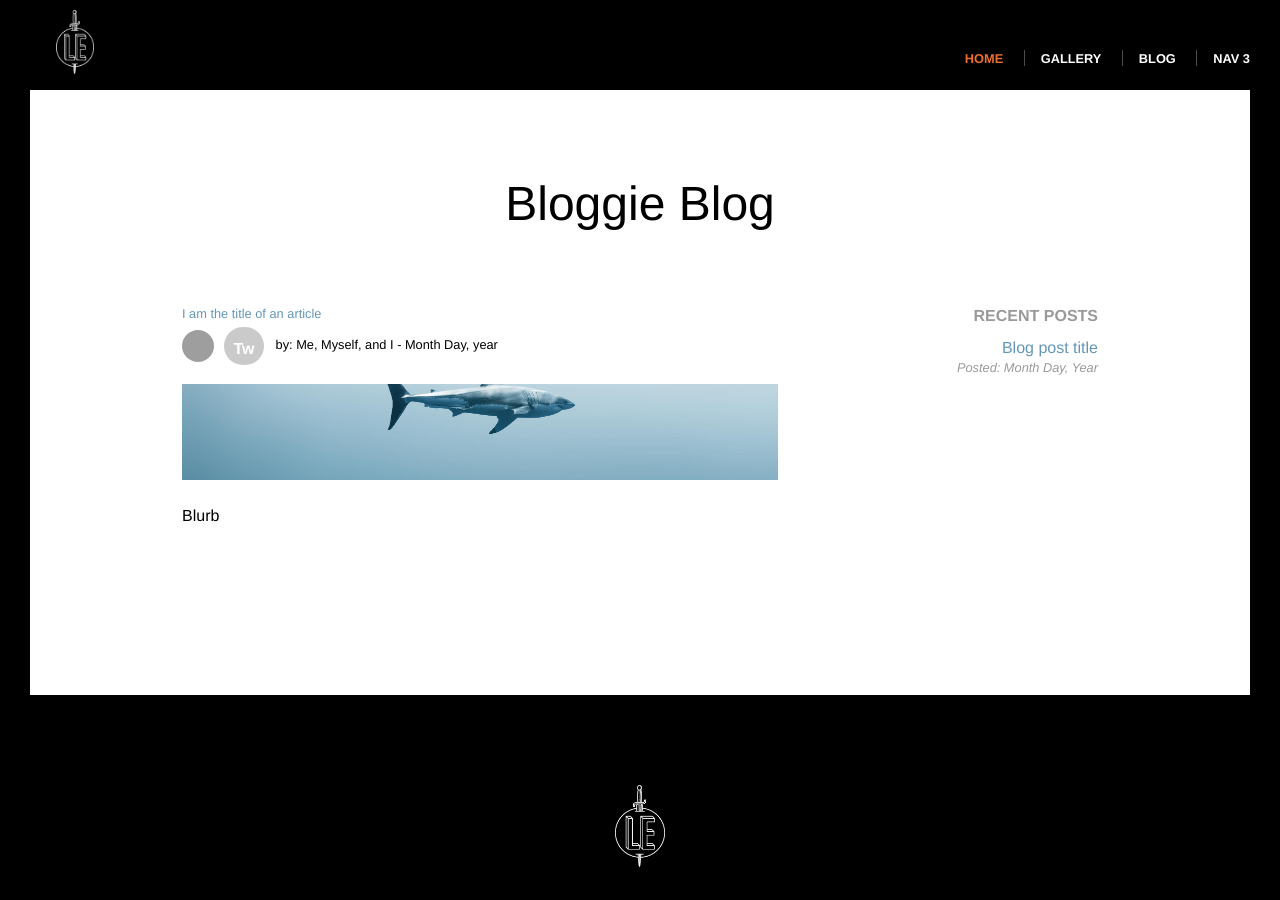
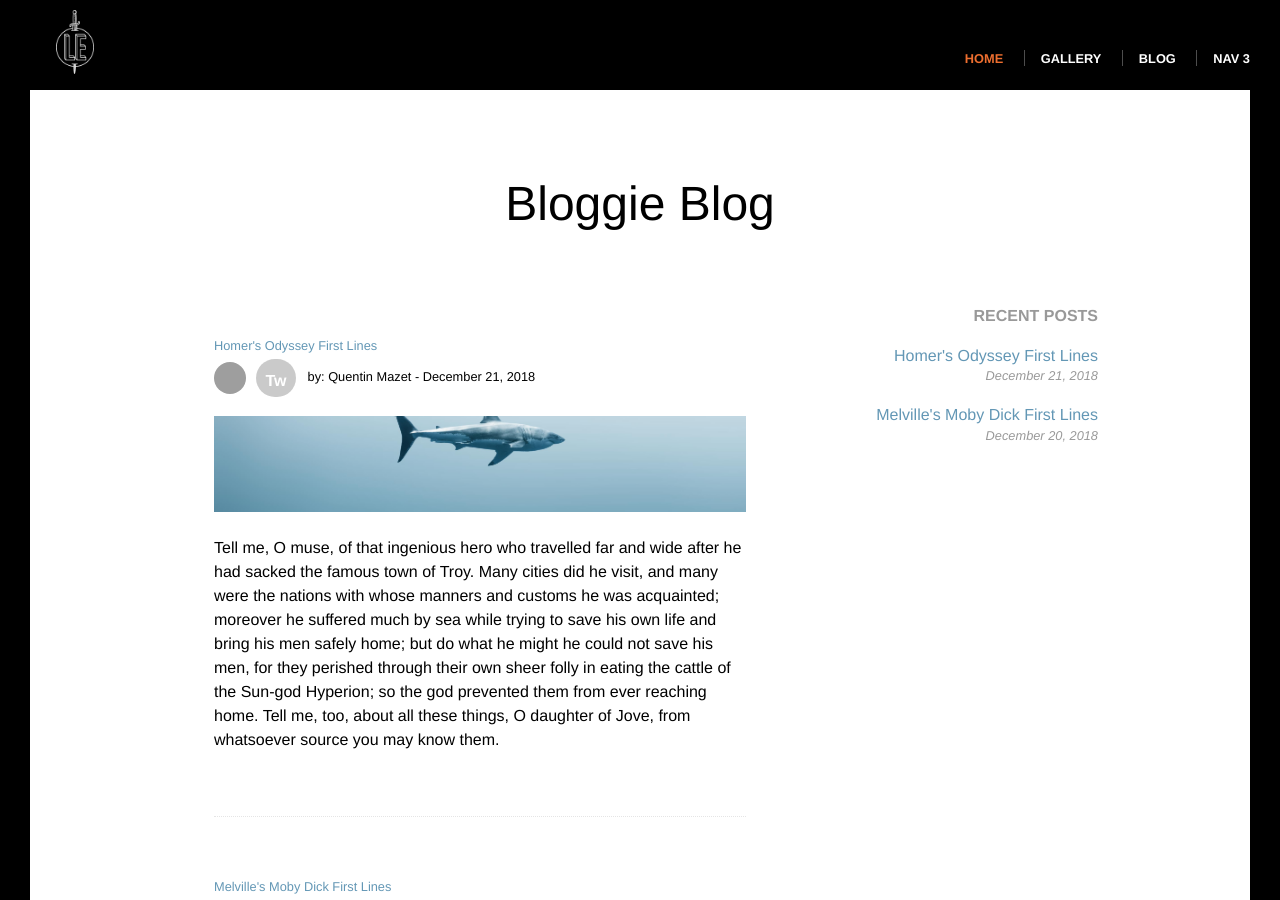
Before and after one commit to Quartzzzz/csstutorial_website, a Jekyll site: the page built from blog/index.html, in a window 1280 px wide and 900 px high. Built offline with Jekyll 4.4.1, drawn with Linux system fonts in a browser that asks for light colours; some of the changed text lies outside the part shown; grey boxes are pictures that could not be loaded.

Commit message:
Add post + Style blog page

```diff
--- a/_posts/2018-12-20-title-of-post.md
+++ b/_posts/2018-12-20-title-of-post.md
@@ -1,6 +1,6 @@
 ---
 layout: post
-title: This is the title of the post
+title: Melville's Moby Dick First Lines
 postHero: /images/shark.jpg
 author: Me, Myself, and I
 authorTwitter: http://twitter.com/mhartl
--- /dev/null
+++ b/_posts/2018-12-21-title-of-post.md
@@ -0,0 +1,16 @@
+---
+layout: post
+title: Homer's Odyssey First Lines
+postHero: /images/shark.jpg
+author: Quentin Mazet
+authorTwitter: http://twitter.com/mhartl
+gravatar: http://www.gravatar.com/avatar/3b3be63a4c2a439b013787725dfce802?d=identicon
+postFooter: Additional information, and maybe a <a href="#">link or two</a>
+---
+
+Tell me, O muse, of that ingenious hero who travelled far and wide after he had sacked the famous town of Troy. Many cities did he visit, and many were the nations with whose manners and customs he was acquainted; moreover he suffered much by sea while trying to save his own life and bring his men safely home; but do what he might he could not save his men, for they perished through their own sheer folly in eating the cattle of the Sun-god Hyperion; so the god prevented them from ever reaching home. Tell me, too, about all these things, O daughter of Jove, from whatsoever source you may know them.
+
+<img class="pull-left" src="/images/small/slide1.jpg"
+     alt="flower">
+
+So now all who escaped death in battle or by shipwreck had got safely home except Ulysses, and he, though he was longing to return to his wife and country, was detained by the goddess Calypso, who had got him into a large cave and wanted to marry him. But as years went by, there came a time when the gods settled that he should go back to Ithaca; even then, however, when he was among his own people, his troubles were not yet over; nevertheless all the gods had now begun to pity him except Neptune, who still persecuted him without ceasing and would not let him get home.
--- a/blog/index.html
+++ b/blog/index.html
@@ -7,29 +7,33 @@ layout: default
   <div class="col-two blog-cols">
     <div class="col col-aside blog-recent">
       <h4>Recent Posts</h4>
+      {% for post in site.posts %}
       <ul class="blog-title-list">
         <li>
-          <a href="">Blog post title</a>
-          <span>Posted: Month Day, Year</span>
+          <a href="{{ post.url }}">{{ post.title }}</a>
+          <span>{{ post.date | date: '%B %d, %Y' }}</span>
         </li>
       </ul>
+      {% endfor %}
     </div>
     <div class="col col-content blog-previews">
-      <div class="blog-posts">
-        <header class="post-header">
-          <h2><a href="">I am the title of an article</a></h2>
-          <div class="post-byline">
-            <img src="https://gravatar.com/avatar/ffda7d145b83c4b118f982401f962ca6?s=150">
-            <a href="#" class="social-link">Tw</a>
-            by: Me, Myself, and I
-            <span> - Month Day, year</span>
+      <div class="col col-content blog-previews">
+        {% for post in site.posts %}
+          <div class="blog-posts">
+            <header class="post-header">
+              <h2><a href="{{ post.url }}">{{ post.title }}</a></h2>
+              <div class="post-byline">
+                <img src="{{ post.gravatar }}" />
+                <a href="{{ post.authorTwitter }}" class="social-link">Tw</a>
+                by: {{ post.author }}
+                <span> - {{ post.date | date: '%B %d, %Y' }}</span>
+              </div>
+            </header>
+            <div class="posts-image"
+                 style="background-image:url({{ post.postHero }})"></div>
+            {{ post.excerpt }}
           </div>
-        </header>
-        <div class="posts-image" style="background-image:url('/images/shark.jpg')">
-        </div>
-        <p>
-          Blurb
-        </p>
+        {% endfor %}
       </div>
     </div>
   </div>
--- a/css/main.css
+++ b/css/main.css
@@ -18,6 +18,13 @@ body {
 h1 {
   font-size: 7vw;
   margin-top: : 0;
+}
+h2 + p {
+  font-size: 0.8em;
+  font-style: italic;
+  margin: 1em auto 0;
+  max-width: 70%;
+  text-align: center;
 }
 h4 {
   color: #999;
@@ -279,6 +286,18 @@ a {
 .col-three .col-aside {
   flex: 0 1 20em;
 }
+.col-two {
+  display: flex;
+}
+.col-two .col-aside {
+  flex: 0 0 20em;
+  order: 1;
+}
+.col-two .col-content {
+  flex: 1;
+}
+
+/*GALLERY STYLES*/
 .gallery-thumbs {
   height: 90vh;
   overflow: scroll;
@@ -315,18 +334,7 @@ a {
   margin-bottom: 1em;
 }
 
-/*BLOG STYLES*/
-
-.col-two {
-  display: flex;
-}
-.col-two .col-aside {
-  flex: 0 0 20em;
-  order: 1;
-}
-.col-two .col-content {
-  flex: 1;
-}
+/* PAGE STYLES*/
 .page {
   margin: 10vh auto 15vh;
   max-width: 980px;
@@ -343,6 +351,8 @@ a {
 .page h4 {
   margin-bottom: 1em;
 }
+
+/*BLOG STYLES*/
 .blog-recent {
   text-align: right;
 }
@@ -350,7 +360,7 @@ a {
   list-style: none;
   padding: 0;
 }
-.blog-title-list li ~ li {
+.blog-title-list li {
   margin-top: 1.5em;
 }
 .blog-title-list span {
@@ -390,10 +400,3 @@ a {
 
 
 /*MISC STYLES*/
-h2 + p {
-  font-size: 0.8em;
-  font-style: italic;
-  margin: 1em auto 0;
-  max-width: 70%;
-  text-align: center;
-}
```
Also changed, not shown: 3 other files.
